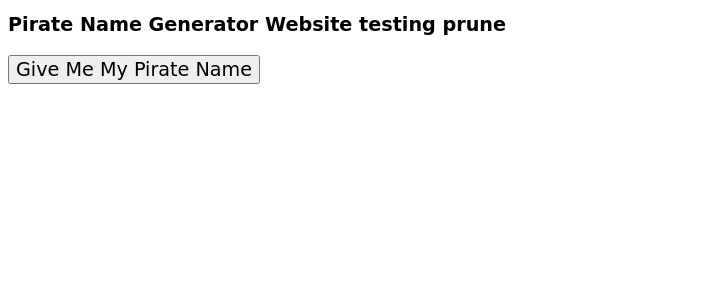
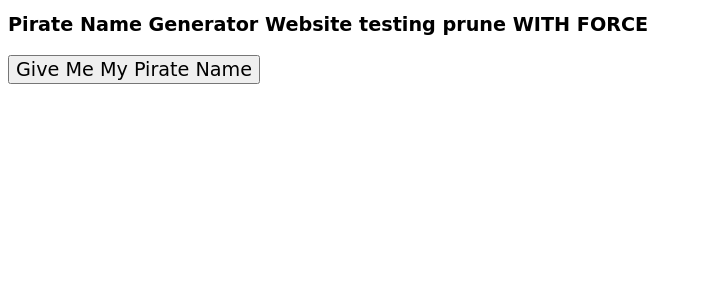
Before and after one commit to DavidQATraining/SFIA2Kube, a Flask app: page / in a window 1280 px wide. Shown: the top 300 px of the page, without its empty margins (0-702 px from the left). Run offline with Flask 2, Linux system fonts and the light colour scheme; data that the repository does not hold is empty; some web fonts are replaced.

Commit message:
forcing prune

```diff
--- a/Service_1/application/templates/index.html
+++ b/Service_1/application/templates/index.html
@@ -14,7 +14,7 @@
         </head>
         <body>
             <h1 class="addfont">
-                Pirate Name Generator Website testing prune
+                Pirate Name Generator Website testing prune WITH FORCE
             </h1>
 
             <p class="addfont">
```
Also changed, not shown: 1 other file.
